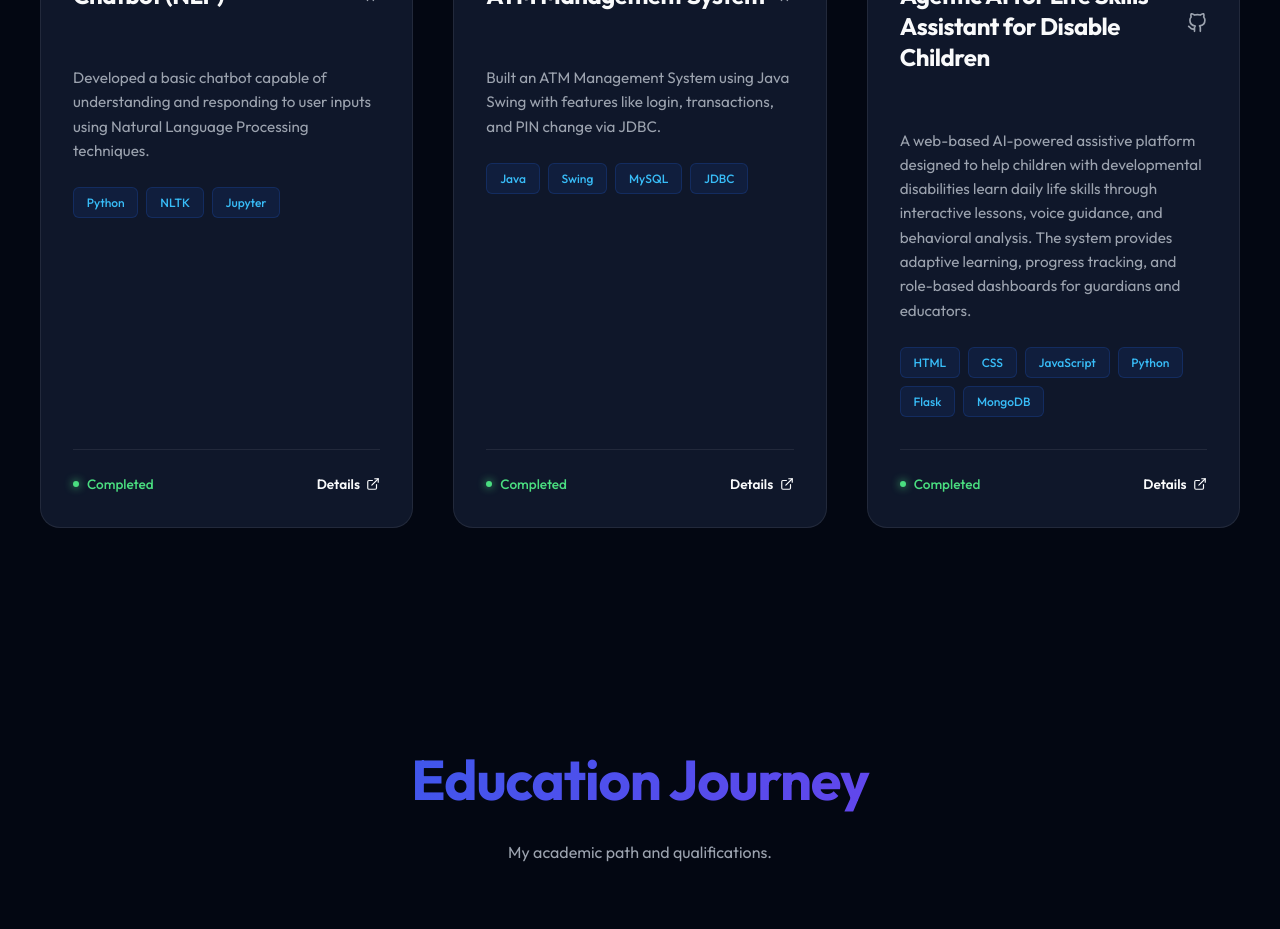
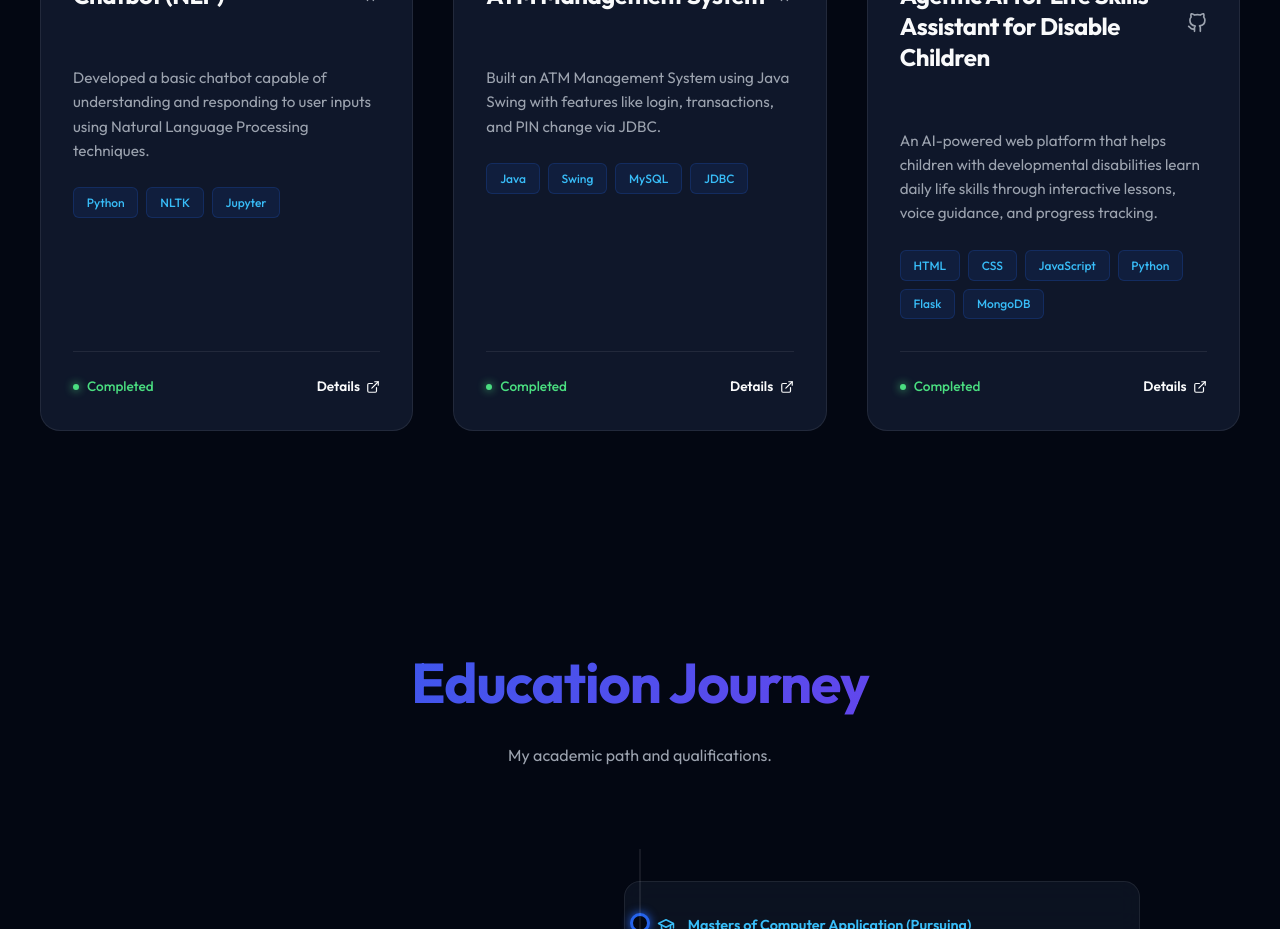
Before and after one commit to Abdul-Affan/portfolio, a React (Vite) app: page / in a window 1280 px wide. Shown: the part 2240-3169 px from the top of the page. Built offline with nearby package versions, Linux system fonts and the light colour scheme.

Commit message:
Update Agentic AI project description

```diff
--- a/src/App.jsx
+++ b/src/App.jsx
@@ -62,7 +62,7 @@ const App = () => {
     {
       title: "Agentic AI for Life Skills Assistant for Disable Children",
       category: "Web App",
-      desc: "A web-based AI-powered assistive platform designed to help children with developmental disabilities learn daily life skills through interactive lessons, voice guidance, and behavioral analysis. The system provides adaptive learning, progress tracking, and role-based dashboards for guardians and educators.",
+      desc: "An AI-powered web platform that helps children with developmental disabilities learn daily life skills through interactive lessons, voice guidance, and progress tracking.",
       tech: ["HTML", "CSS", "JavaScript", "Python", "Flask", "MongoDB"],
       img: project3Img,
       status: "Completed",
```
